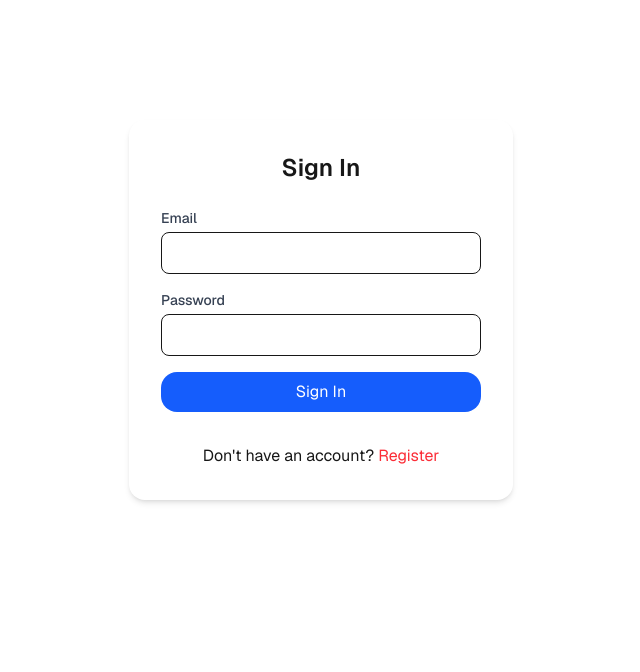
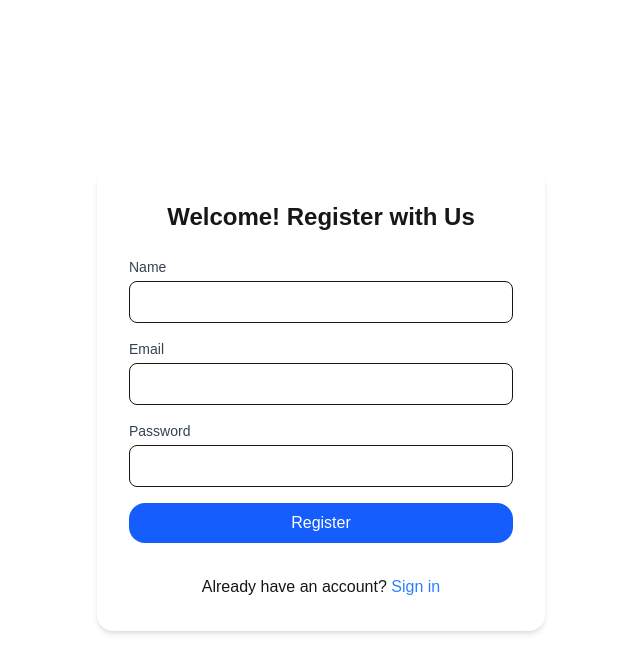
Before and after one commit to samuelAsante/cc_1021100307, a Next.js app in the folder frontend/: page /login in a window 1280 px wide. Shown: the top 672 px of the page, without its empty margins (319-959 px from the left). Built offline with nearby package versions, Linux system fonts and the light colour scheme.

Commit message:
Refactor code structure for improved readability and maintainability

```diff
--- a/frontend/src/app/login/page.tsx
+++ b/frontend/src/app/login/page.tsx
@@ -1,18 +1,21 @@
 'use client';
 
-import React, { useState } from "react";
-import axios from "axios";
-import { useForm } from "react-hook-form";
-import { z } from "zod";
-import { zodResolver } from "@hookform/resolvers/zod";
+import React, { useState } from 'react';
+import axios from 'axios';
+import { useForm } from 'react-hook-form';
+import { z } from 'zod';
+import { zodResolver } from '@hookform/resolvers/zod';
 
-const SignInSchema = z.object({
-  email: z.string().email("Invalid email address"),
-  password: z.string().min(6, "Password must be at least 6 characters"),
+// Zod validation schema
+const RegisterSchema = z.object({
+  name: z.string().min(2, 'Name must be at least 2 characters'),
+  email: z.string().email('Invalid email address'),
+  password: z.string().min(6, 'Password must be at least 6 characters'),
 });
 
-type SignInData = z.infer<typeof SignInSchema>;
+type RegisterFormData = z.infer<typeof RegisterSchema>;
 
+// Reusable input field
 const InputField = ({
   label,
   register,
@@ -20,7 +23,7 @@ const InputField = ({
   type = "text",
 }: {
   label: string;
-  register: ReturnType<typeof useForm>["register"];
+  register: ReturnType<ReturnType<typeof useForm>["register"]>; // Updated type
   error?: { message?: string };
   type?: string;
 }) => (
@@ -37,6 +40,7 @@ const InputField = ({
   </div>
 );
 
+// Submit button
 const Button = ({
   children,
   loading = false,
@@ -49,33 +53,35 @@ const Button = ({
     disabled={loading}
     className="w-full bg-blue-600 hover:bg-blue-700 text-white py-2 px-4 rounded-2xl disabled:opacity-50"
   >
-    {loading ? "Signing in..." : children}
+    {loading ? 'Registering...' : children}
   </button>
 );
 
-export default function SignIn() {
+export default function RegisterPage() {
   const {
     register,
     handleSubmit,
     formState: { errors },
-  } = useForm<SignInData>({ resolver: zodResolver(SignInSchema) });
+  } = useForm<RegisterFormData>({
+    resolver: zodResolver(RegisterSchema),
+  });
 
   const [loading, setLoading] = useState(false);
   const [message, setMessage] = useState<string | null>(null);
 
-  const onSubmit = async (data: SignInData) => {
+  const onSubmit = async (data: RegisterFormData) => {
     setLoading(true);
     setMessage(null);
     try {
-      const response = await axios.post("http://localhost:5000/signin", data);
-      setMessage("Sign in successful! Redirecting...");
-      console.log("Success:", response.data);
+      const res = await axios.post('http://localhost:5000/register', data);
+      setMessage('Registration successful! Redirecting...');
+      console.log('✅ Registered:', res.data);
       setTimeout(() => {
-        window.location.href = "/dashboard";
+        window.location.href = '/login';
       }, 1500);
     } catch (err: any) {
       const errorMsg =
-        err.response?.data?.message || "Sign in failed. Please try again.";
+        err.response?.data?.message || 'Registration failed. Try again.';
       setMessage(errorMsg);
     } finally {
       setLoading(false);
@@ -83,12 +89,20 @@ export default function SignIn() {
   };
 
   return (
-    <div className="items-center justify-items-center min-h-screen p-8 pb-20 gap-16 sm:p-20 font-[family-name:var(--font-geist-sans)]">
+    <div className="min-h-screen flex items-center justify-center px-4 py-10 sm:px-6 lg:px-8">
       <form
         onSubmit={handleSubmit(onSubmit)}
-      className="max-w-sm mx-auto mt-10 p-8  shadow-md rounded-2xl"
+        className="max-w-md w-full bg-white p-8 shadow-md rounded-2xl"
       >
-      <h2 className="text-2xl font-semibold mb-6 text-center">Sign In</h2>
+        <h2 className="text-2xl font-semibold mb-6 text-center">
+          Welcome! Register with Us
+        </h2>
+
+        <InputField
+          label="Name"
+          register={register("name")}
+          error={errors.name}
+        />
         <InputField
           label="Email"
           register={register("email")}
@@ -100,11 +114,19 @@ export default function SignIn() {
           error={errors.password}
           type="password"
         />
+
         {message && (
           <p className="text-sm mt-2 text-center text-red-600">{message}</p>
         )}
-      <Button loading={loading}>Sign In</Button>
-      <p className="mt-8 text-center">Don't have an account? <a className="text-red-500" href="/register">Register</a></p>
+
+        <Button loading={loading}>Register</Button>
+
+        <p className="mt-8 text-center">
+          Already have an account?{' '}
+          <a className="text-blue-500" href="/login">
+            Sign in
+          </a>
+        </p>
       </form>
     </div>
   );
--- a/frontend/src/app/register/page.tsx
+++ b/frontend/src/app/register/page.tsx
@@ -6,8 +6,7 @@ import { useForm } from "react-hook-form";
 import { z } from "zod";
 import { zodResolver } from "@hookform/resolvers/zod";
 import { useRouter } from "next/navigation";
-
-
+import type { UseFormRegisterReturn } from "react-hook-form";
 
 const SignUpSchema = z.object({
   email: z.string().email("Invalid email address"),
@@ -24,7 +23,7 @@ const InputField = ({
   type = "text",
 }: {
   label: string;
-  register: ReturnType<typeof useForm>["register"];
+  register: UseFormRegisterReturn;
   error?: { message?: string };
   type?: string;
 }) => (
```
Also changed, not shown: 2 other files (tests, documents, lock files or other folders). Lines whose indentation alone changed are shown as unchanged.
